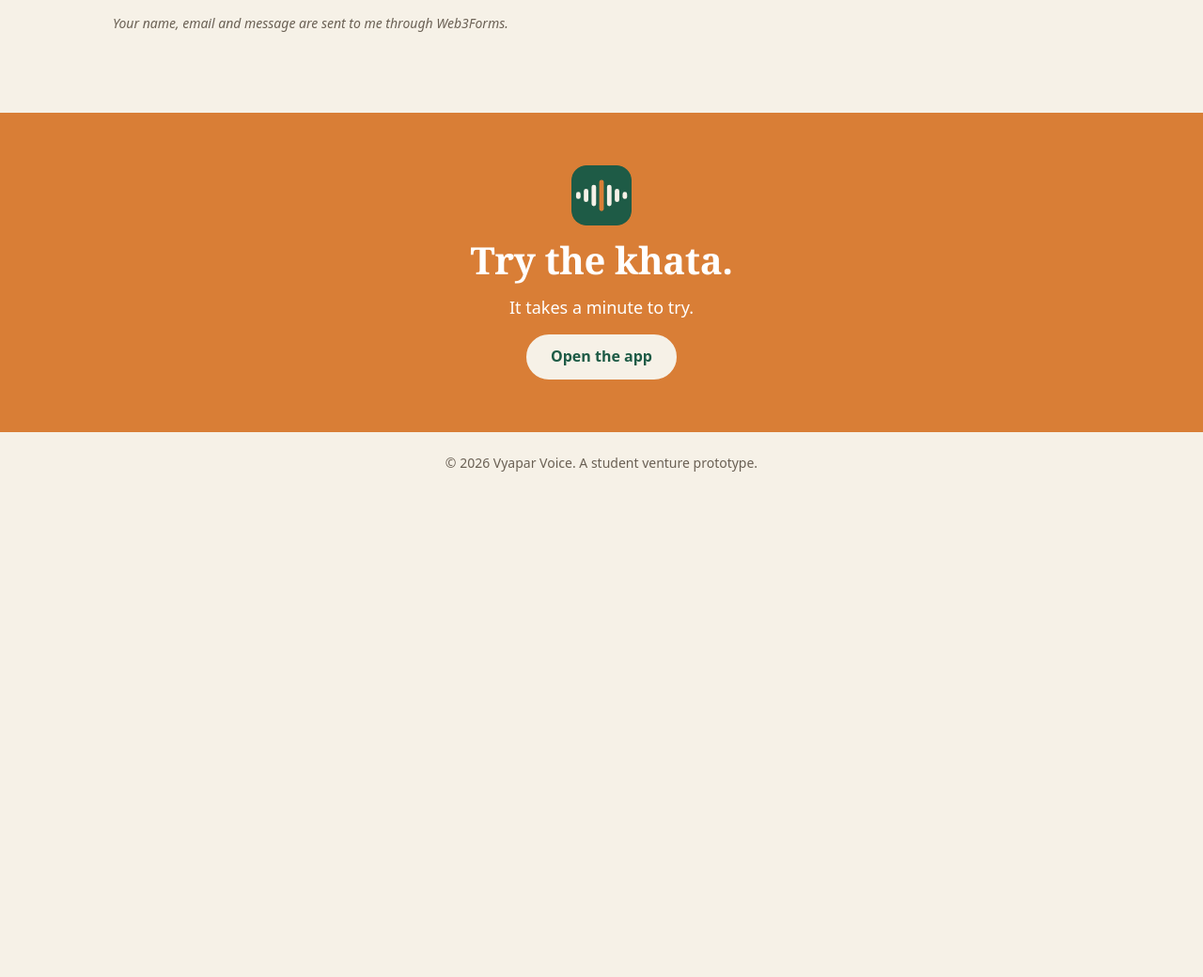
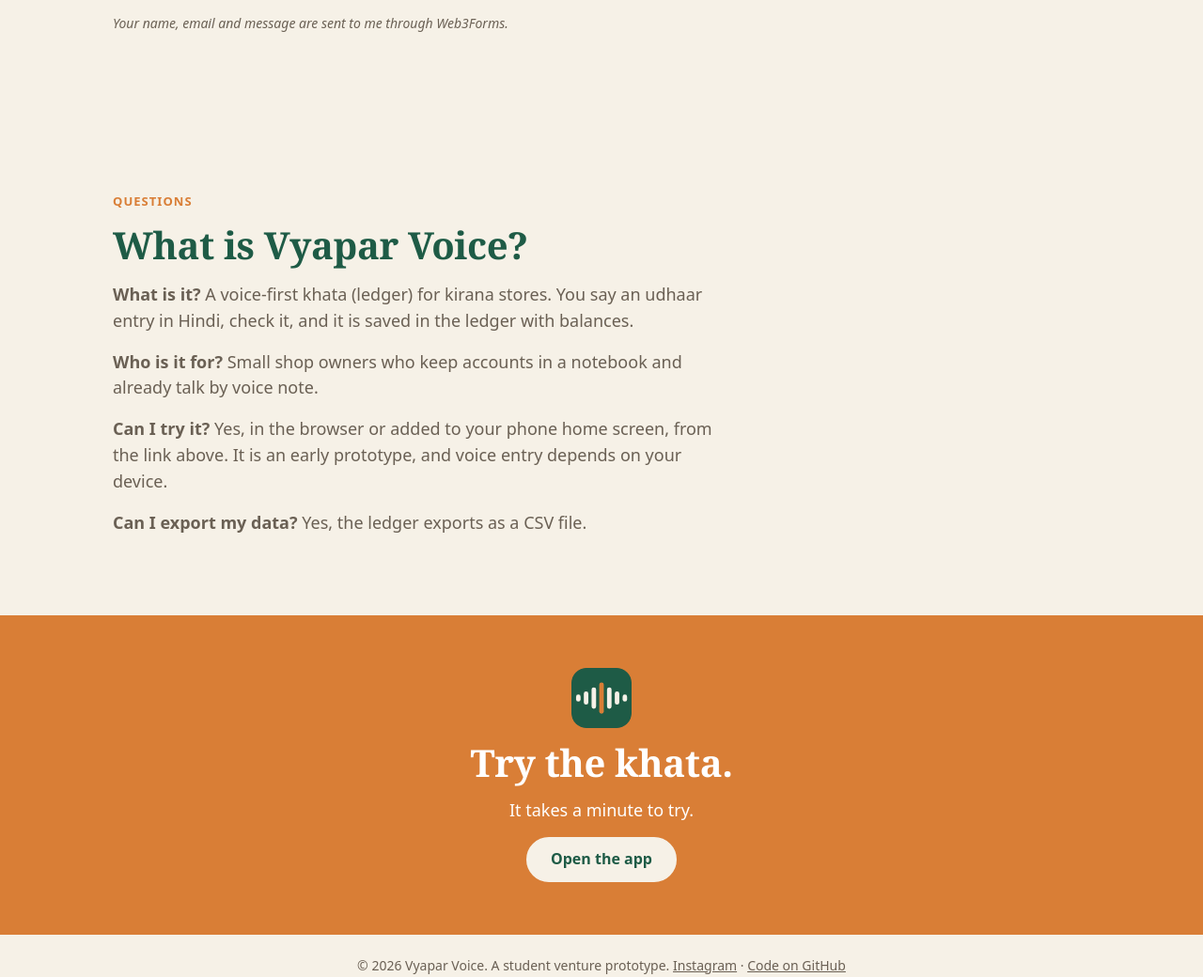
Before and after one commit to gurjotsingh2028-ui/gurjotsingh2028-ui.github.io, a plain HTML site: page index.html in a window 1280 px wide. Shown: the part 4280-5320 px from the top of the page at 94% size. Before the commit the page ends 4805 px from the top, so only its background shows below. Drawn offline with Linux system fonts and the light colour scheme.

Commit message:
Add canonical link, FAQ and footer links
Search metadata for the Vyapar Voice site.

```diff
--- a/index.html
+++ b/index.html
@@ -2,7 +2,7 @@
 <html lang="en"><head><meta charset="utf-8"><meta name="viewport" content="width=device-width,initial-scale=1">
 <title>Vyapar Voice - a voice-first ledger for kirana stores</title>
 <meta name="description" content="Vyapar Voice is a Hindi-first voice ledger for kirana stores. An early prototype, built in public.">
-<meta property="og:title" content="Vyapar Voice - a voice-first ledger for kirana stores"><meta property="og:description" content="A Hindi-first voice ledger for kirana stores. An early prototype, built in public."><meta property="og:image:width" content="512">
+<link rel="canonical" href="https://gurjotsingh2028-ui.github.io/"><meta property="og:title" content="Vyapar Voice - a voice-first ledger for kirana stores"><meta property="og:description" content="A Hindi-first voice ledger for kirana stores. An early prototype, built in public."><meta property="og:image:width" content="512">
 <meta property="og:image:height" content="512">
 <meta name="twitter:card" content="summary_large_image">
 <meta property="og:image" content="https://gurjotsingh2028-ui.github.io/vyapar-voice/icon-512.png"><meta property="og:type" content="website">
@@ -134,8 +134,14 @@ body{background:var(--cream)}
 <p id="cfs" class="vv-status" role="status" aria-live="polite"></p>
 <p class="vv-note2">Your name, email and message are sent to me through Web3Forms.</p>
 </form></section>
+<section id="faq" class="vv-sec"><p class="vv-eyebrow">Questions</p><h2>What is Vyapar Voice?</h2>
+<p class="vv-lead2"><b>What is it?</b> A voice-first khata (ledger) for kirana stores. You say an udhaar entry in Hindi, check it, and it is saved in the ledger with balances.</p>
+<p class="vv-lead2"><b>Who is it for?</b> Small shop owners who keep accounts in a notebook and already talk by voice note.</p>
+<p class="vv-lead2"><b>Can I try it?</b> Yes, in the browser or added to your phone home screen, from the link above. It is an early prototype, and voice entry depends on your device.</p>
+<p class="vv-lead2"><b>Can I export my data?</b> Yes, the ledger exports as a CSV file.</p>
+</section>
 <section class="vv-final"><img src="icon.svg" alt=""><h2>Try the khata.</h2><p>It takes a minute to try.</p><a class="vv-btn light" href="https://gurjotsingh2028-ui.github.io/vyapar-voice/">Open the app</a></section>
-</main><footer class="vv-foot"><span>© 2026 Vyapar Voice. A student venture prototype.</span></footer></div><script>
+</main><footer class="vv-foot"><span>© 2026 Vyapar Voice. A student venture prototype. <a href="https://www.instagram.com/vyaparvoice/" style="color:inherit">Instagram</a> · <a href="https://github.com/gurjotsingh2028-ui/vyapar-voice" style="color:inherit">Code on GitHub</a></span></footer></div><script>
 (function(){var f=document.getElementById('cf'),b=document.getElementById('cfb'),st=document.getElementById('cfs');
 f.addEventListener('submit',function(e){e.preventDefault();st.className='vv-status';st.textContent='';
 var n=f.name.value.trim(),m=f.email.value.trim(),g=f.message.value.trim(),bad=false;
```
